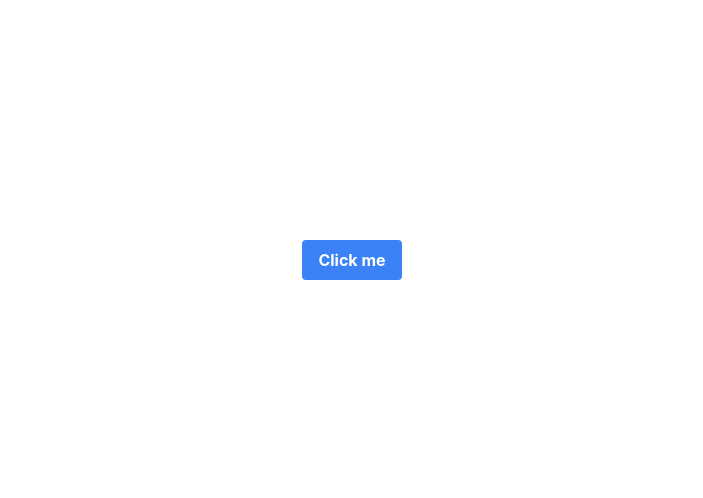
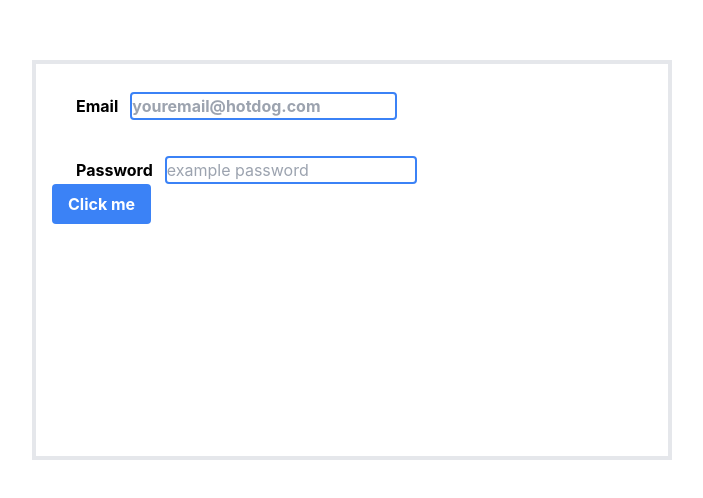
Before and after one commit to tylerwarwick/studyBuddy, a React (Create React App) app in the folder my-app/: page / in a window 1280 px wide. Shown: the part 140-638 px from the top of the page, without its empty margins (288-991 px from the left). Built offline with nearby package versions, Linux system fonts and the light colour scheme.

Commit message:
Form construction

```diff
--- a/my-app/src/App.tsx
+++ b/my-app/src/App.tsx
@@ -6,11 +6,37 @@ interface ButtonProps{
   displayTag : string;
 }
 
+interface FormProps{
+  actionLocation : string;
+}
+
+//Form
+const Form = ({actionLocation} : FormProps) => {
+  return (
+  <form>
+    <div className='p-3 m-0'>
+      <label className='p-3 font-bold'>Email</label>
+      <input type="email" placeholder='youremail@hotdog.com' name="email" className='border-2 border-blue-500 font-bold rounded'/>
+    </div>
+    <br></br>
+    <div className='mx-3 m-0'>
+      <label className='p-3 font-bold'>Password</label>
+      <input type="password" placeholder='example password' name="password" className='border-2 border-blue-500 rounded'/>
+    </div>
+  </form>
+  )
+}
+
+
+
 // Login form
 function LoginForm() {
   return (
-      <div className="h-screen flex items-center justify-center">
-          <Button displayTag={"Click me"}/>
+      <div className='box-border w-1/2 h-1/2 p-4 border-4'>
+        <div>
+          <Form actionLocation='pig'/>
+          <Button displayTag='Click me'/>
+        </div>
       </div>
   )
 }
@@ -29,8 +55,8 @@ function App() {
 
       </header>
 
-    <div>
-    <LoginForm/>
+    <div className='h-screen flex justify-center items-center'>
+      <LoginForm/>
     </div>
 
 
```
